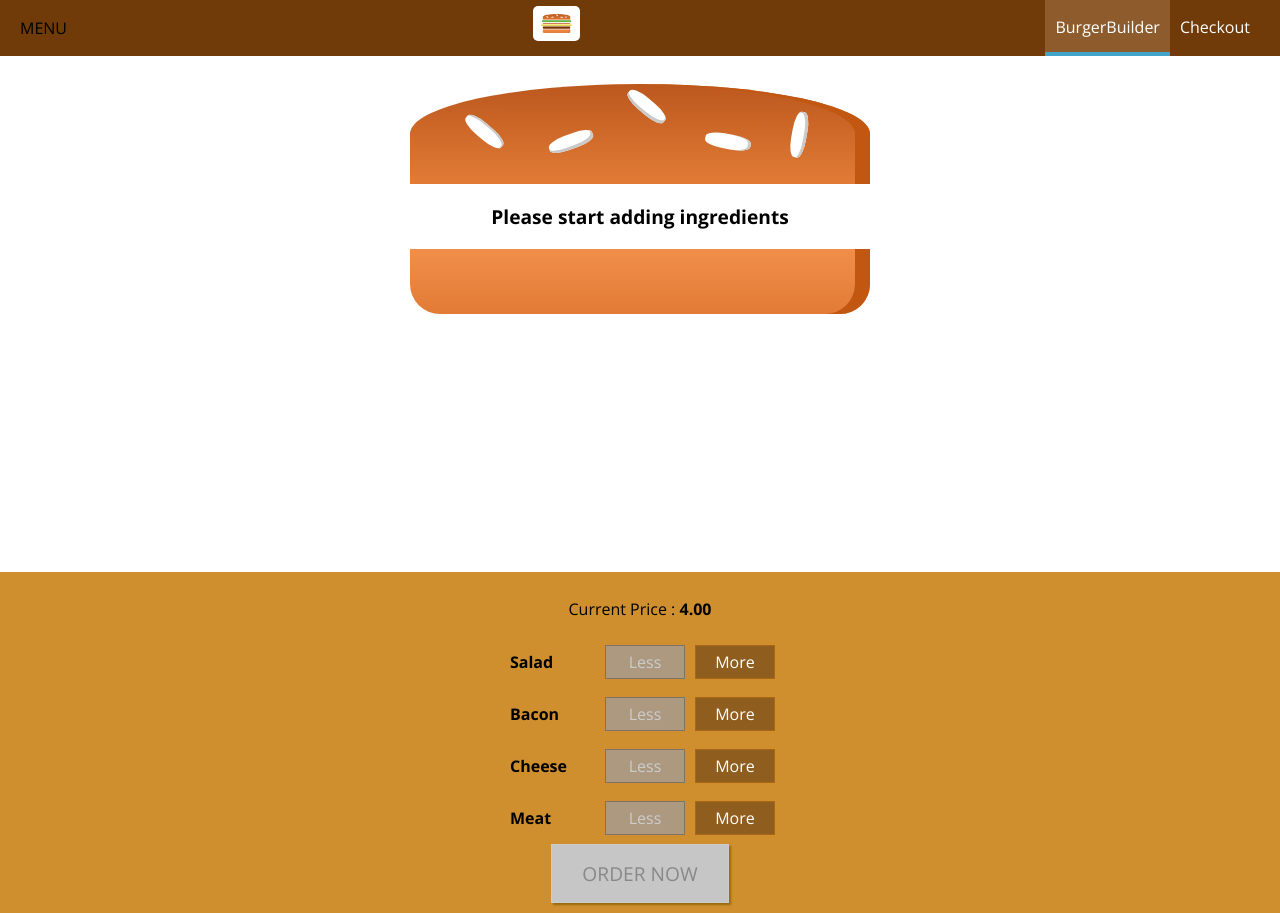
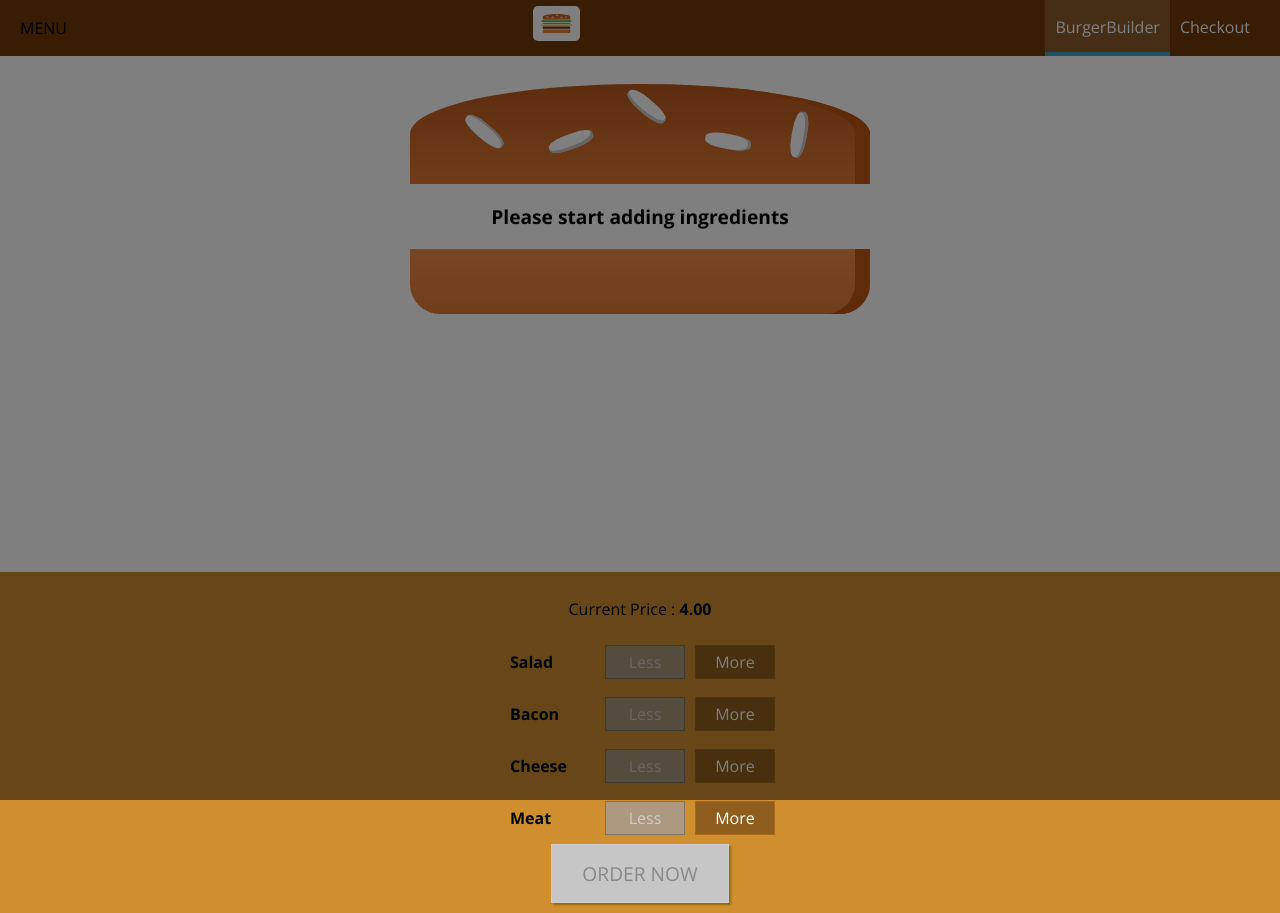
Before and after one commit to manickaa/BurgerBuilderApp, a React app: page / in a window 1280 px wide. Built offline with nearby package versions, Linux system fonts and the light colour scheme.

Commit message:
Wrraped sidedrawer with backdrop and handler on click and show/fade

```diff
--- a/src/components/Navigation/SideDrawer/SideDrawer.js
+++ b/src/components/Navigation/SideDrawer/SideDrawer.js
@@ -2,13 +2,21 @@
 
 import Logo from "../../Logo/Logo";
 import NavigationItems from "../NavigationItems/NavigationItems";
+import Backdrop from "../../UI/Backdrop/Backdrop";
+import Aux from "../../../hoc/Auxillary";
 
 import classes from "./SideDrawer.css";
 
+
 const sideDrawer = (props) => {
-	//..
+	let attachedClasses = [classes.SideDrawer, classes.Close];
+	if(props.open) {
+		attachedClasses = [classes.SideDrawer, classes.Open];
+	}
 	return(
-		<div className={classes.SideDrawer}>
+		<Aux>
+			<Backdrop show={props.open} clicked={props.closed}/>
+			<div className={attachedClasses.join(' ')}>
 				<div className={classes.Logo}>
 					<Logo />
 				</div>
@@ -16,6 +24,7 @@
 					<NavigationItems />
 				</nav>
 			</div>
+		</Aux>
 
 	);
 
```
Lines whose indentation alone changed are shown as unchanged.
